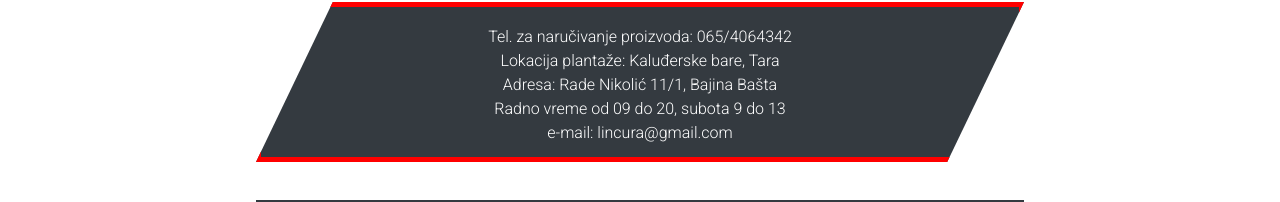
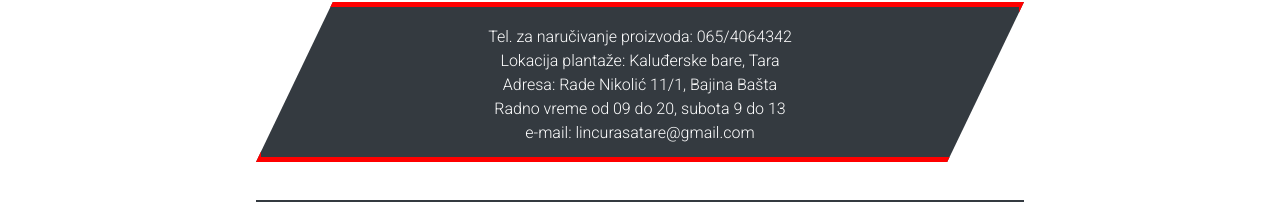
Before and after one commit to nemanjaspasojevic123/lincura_sajt, a React (Create React App) app: page /contact in a window 1280 px wide. Shown: the part 93-295 px from the top of the page. Built offline with nearby package versions, Linux system fonts and the light colour scheme.

Commit message:
email updated

```diff
--- a/src/public/components/Contact.js
+++ b/src/public/components/Contact.js
@@ -13,7 +13,7 @@ export const Contact = () => {
                 <span className="contact-form">Lokacija plantaže: Kaluđerske bare, Tara</span>
                 <span className="contact-form">Adresa: Rade Nikolić 11/1, Bajina Bašta</span>
                 <span className="contact-form">Radno vreme od 09 do 20, subota 9 do 13</span>
-                <span className="contact-form">e-mail: lincura@gmail.com</span>
+                <span className="contact-form">e-mail: lincurasatare@gmail.com</span>
             </div>
             <div className="contact-us">
                 <MDBContainer className="contact-us-form">
```
